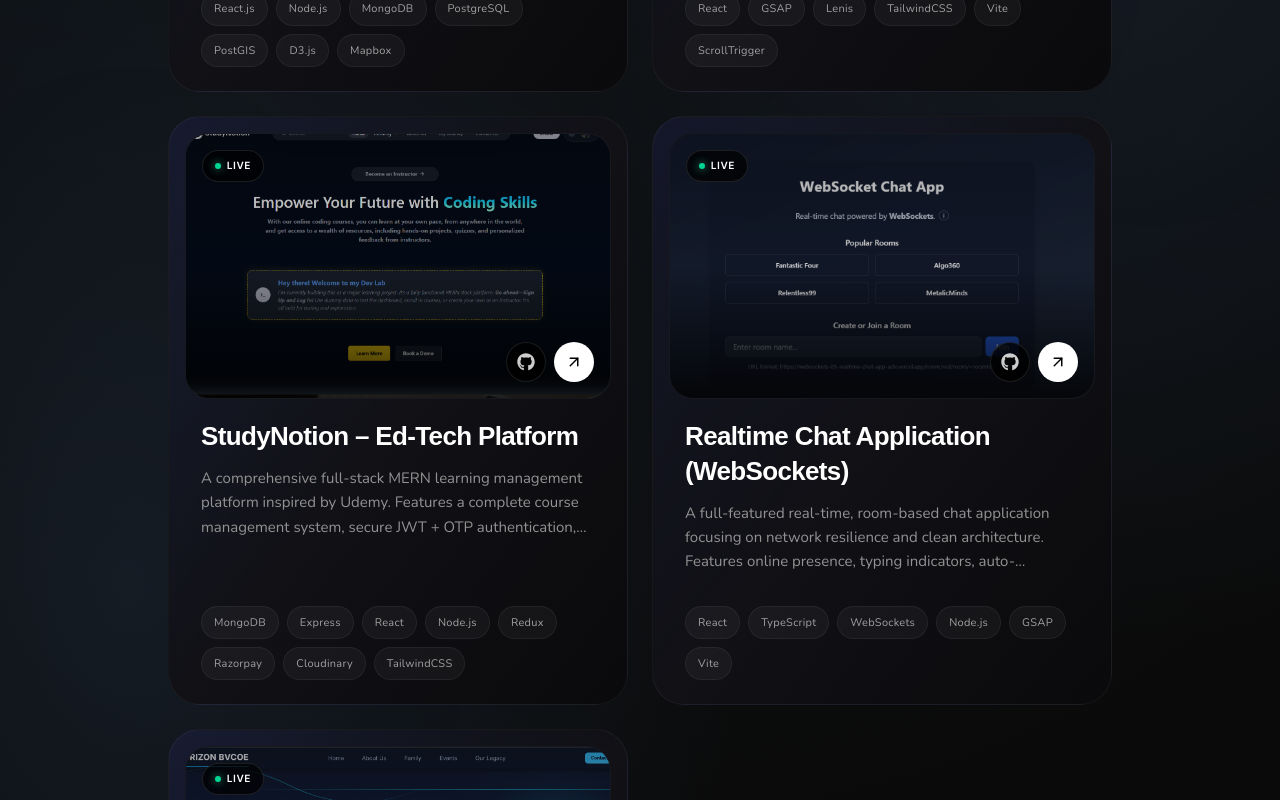
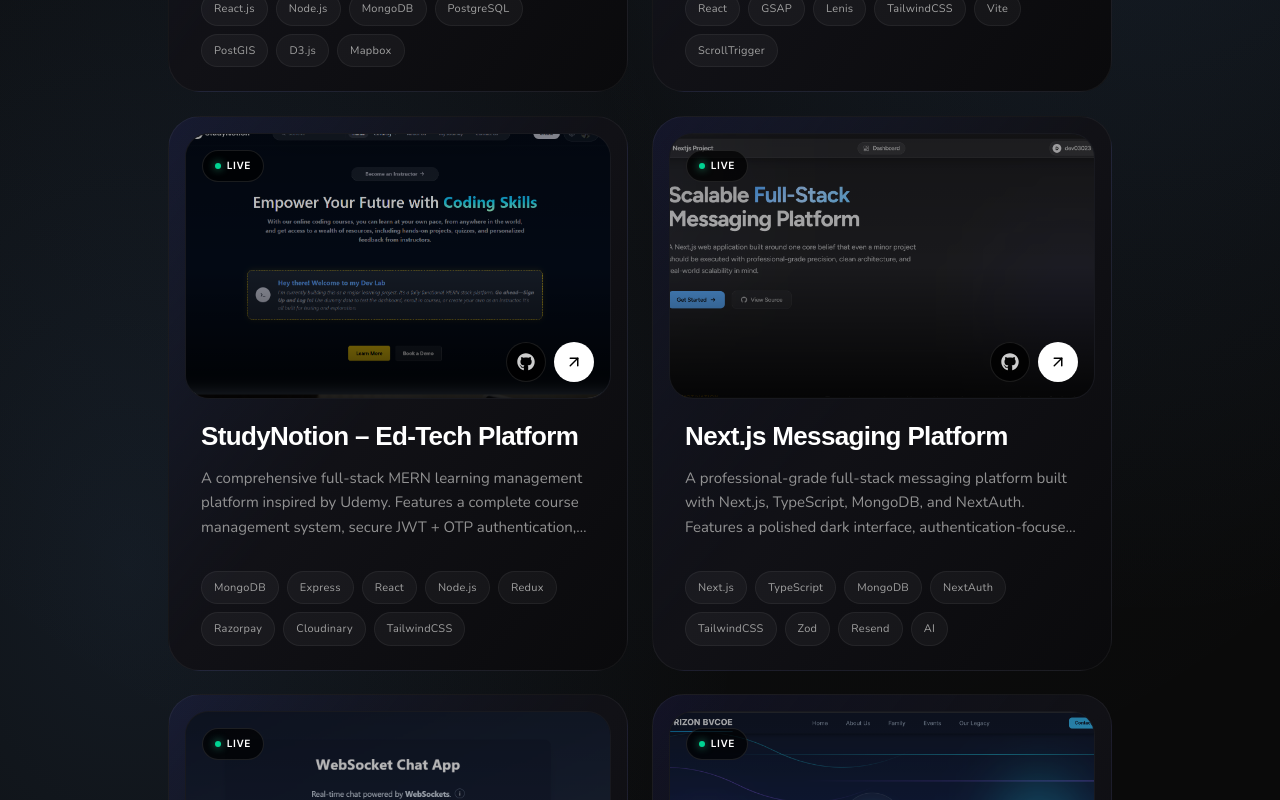
Before and after one commit to dev0302/devmalik-portfolio, a Next.js app: page /projects in a window 1280 px wide. Shown: the part 1480-2280 px from the top of the page. Built offline with nearby package versions, Linux system fonts and the light colour scheme; no server answers; a web font is replaced by a local one.

Commit message:
feat: add Next.js messaging platform project

```diff
--- a/src/data/projects.ts
+++ b/src/data/projects.ts
@@ -55,6 +55,15 @@
     status: "Live",
   },
   {
+    title: "Next.js Messaging Platform",
+    description: "A professional-grade full-stack messaging platform built with Next.js, TypeScript, MongoDB, and NextAuth. Features a polished dark interface, authentication-focused architecture, anonymous messaging workflows, OTP verification, AI-powered suggestions, and dashboard-ready product sections.",
+    tech: ["Next.js", "TypeScript", "MongoDB", "NextAuth", "TailwindCSS", "Zod", "Resend", "AI"],
+    liveUrl: "https://nextjs-project-1-one.vercel.app",
+    githubUrl: "https://github.com/dev0302/nextjs-project-1",
+    image: "/assets/images/nextjs_project.png",
+    status: "Live",
+  },
+  {
     title: "Realtime Chat Application (WebSockets)",
     description: "A full-featured real-time, room-based chat application focusing on network resilience and clean architecture. Features online presence, typing indicators, auto-reconnect handling, and in-memory state management for high performance.",
     tech: ["React", "TypeScript", "WebSockets", "Node.js", "GSAP", "Vite"],
@@ -80,7 +89,8 @@
   allProjectsData[3],
   allProjectsData[4],
   allProjectsData[5],
-  allProjectsData[6]
+  allProjectsData[6],
+  allProjectsData[7]
 ];
 
 export const allProjects = allProjectsData;
```
Also changed, not shown: public/assets/images/nextjs_project.png (added).
